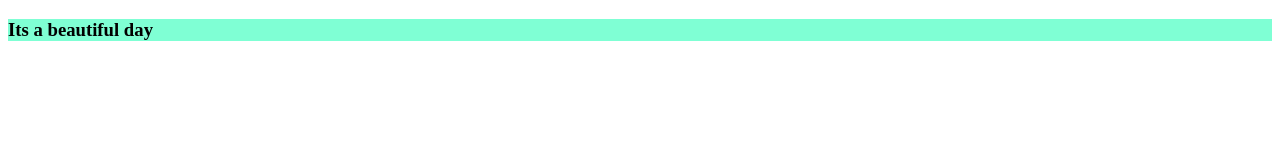
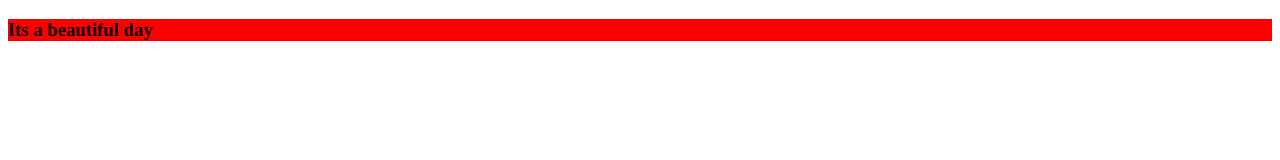
Before and after one commit to just-jinad/First, a plain HTML site: page index.html in a window 1280 px wide. Drawn offline with Linux system fonts and the light colour scheme.

Commit message:
i changed bg to red

```diff
--- a/index.html
+++ b/index.html
@@ -7,6 +7,6 @@
     <title>GIT CLASS</title>
 </head>
 <body>
-    <h3 style="background-color: aquamarine;">Its a beautiful day</h3>
+    <h3 style="background-color: red;">Its a beautiful day</h3>
 </body>
 </html>
```
